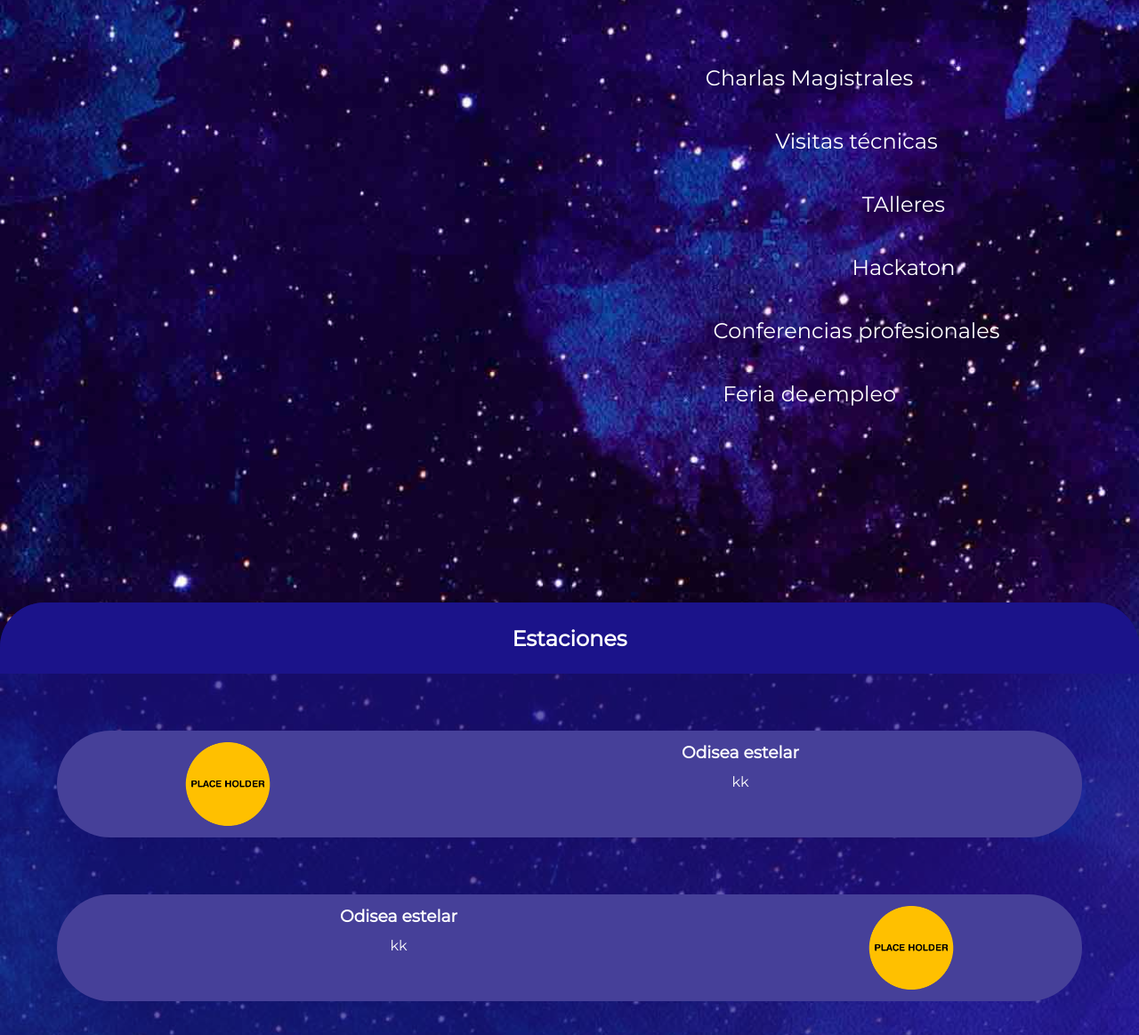
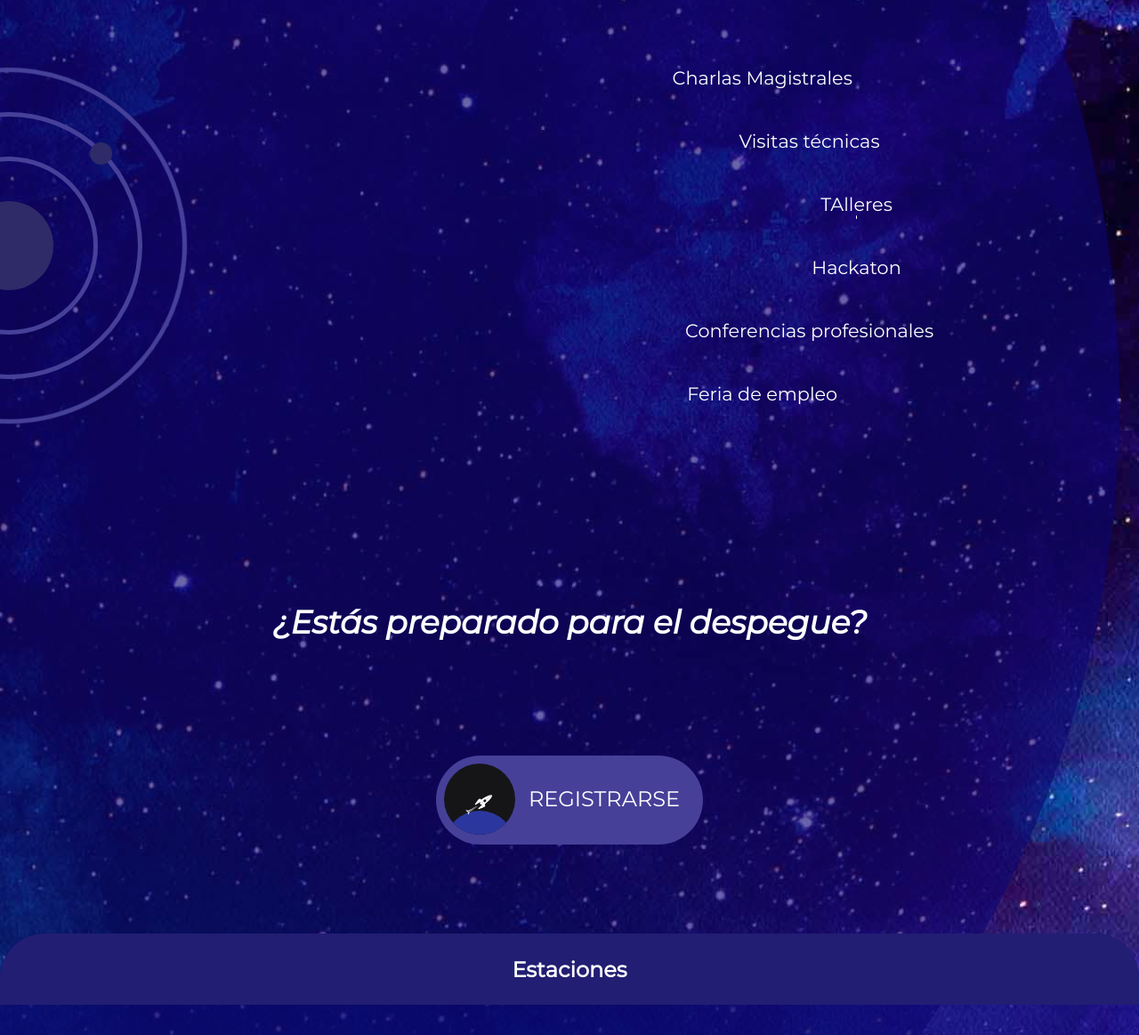
Before and after one commit to Noelia-Elizabeth/pruevas, a plain HTML site: page index.html in a window 1280 px wide. Shown: the part 324-1487 px from the top of the page at 89% size. Drawn offline with Linux system fonts and the light colour scheme; files that its build step writes are made by us from their sources.

Commit message:
new new home

```diff
--- a/css/generales.css
+++ b/css/generales.css
@@ -63,3 +63,120 @@ button{
     border-style: hidden;
     font-size: 2.5rem;
 }
+
+
+.hyperspan {
+    position: absolute;
+    width: 100%;
+    height: 100%;
+    left: 0;
+    top: 0;
+}
+.button {
+    position: relative;
+    height: 100px;
+    width: 300px;
+    z-index: 1;
+
+    border-radius: 50px;
+    background-color: var(--boton_input);
+
+    display: flex;
+    justify-content: left;
+
+    margin-left: auto;
+    margin-right: auto;
+    margin-top: 10%;
+}
+
+.button .texto {
+    position: relative;
+    top: -55%;
+    left: 13%;
+    z-index: 2;
+
+    font-size: 1.5rem;
+}
+
+
+.button .circle {
+    width: 80px;
+    height: 80px;
+    z-index: 1;
+
+    margin-top: 3%;
+    margin-left: 3%;
+
+    background: #151518;
+    border-radius: 50%;
+
+    overflow: hidden;
+}
+
+.button .circle2 {
+    width: 80px;
+    height: 80px;
+
+    position: relative;
+    top: 30%;
+    z-index: 2;
+
+    background: #2b379f;
+    border-radius: 50%;
+}
+
+.button .rocket_container {
+    position: relative;
+    top: 40%;
+    z-index: 3;
+}
+
+.button svg {
+    height: 11px;
+    transform: rotate(-30deg);
+
+    position: relative;
+    top: 70%;
+}
+
+.button:hover .rocket_container {
+    animation: orbit 1s 1 ease-in-out;
+}
+
+.button:hover svg {
+    animation: toRight 1s 1 ease-in-out;
+}
+
+
+@keyframes toRight {
+    0% {
+        left: 0%;
+    }
+
+    25% {
+        left: 100%;
+    }
+
+    50% {
+        left: 100%;
+    }
+
+    100% {
+        left: 0%;
+        transform: rotate(-180deg);
+    }
+}
+
+@keyframes orbit {
+    0% {
+        transform: rotate(0deg);
+    }
+
+    50% {
+        transform: rotate(-150deg);
+    }
+
+    100% {
+        transform: rotate(-220deg);
+    }
+}
--- a/css/home.css
+++ b/css/home.css
@@ -89,3 +89,10 @@ article .img{
     grid-column: 3/4;
     grid-row: 1/3;;
 }
+
+
+#registrarse{
+    margin-top: 200px;
+    background-color: transparent;
+    font-size: 1.5rem;
+}
--- a/css/menuSection.css
+++ b/css/menuSection.css
@@ -6,9 +6,8 @@
 ul {
     list-style-type: none;
 
-    font-size: 1.5rem;
+    font-size: 1.3rem;
     text-align: center;
-
     margin-left: 10px;
 
     display: grid;
@@ -21,19 +20,17 @@ li {
     height: 66px;
 
     display: flex;
-    flex-wrap: wrap;
-    flex-direction: column;
+    align-items: center;
     justify-content: center;
-    align-items: center;
 }
 #uno, #seis{
+    grid-column: 5/13;
+}
+#dos, #cinco{
     grid-column: 6/13;
 }
-#dos, #cinco{
+#tres, #cuatro{
     grid-column: 7/13;
-}
-#tres, #cuatro{
-    grid-column: 8/13;
 }
 #uno{
     grid-row: 1;
@@ -74,3 +71,102 @@ ul :active .line_container {
     padding-right: 50%;
     transition: padding-right 0.3s, padding-left 0.3s;
 }
+
+
+
+.sistema_solar {
+    display: flex;
+    justify-content: center;
+
+    position: absolute;
+    top: 550px;
+    left: -40px;
+}
+
+.sol {
+    background: var(--sol_planetas);
+    border-radius: 100%;
+    width: 100px;
+    height: 100px;
+    z-index: 1;
+}
+
+.planet {
+    background: var(--sol_planetas);
+    border-radius: 100%;
+    width: 25px;
+    height: 25px;
+}
+
+.orbits {
+    border: 5px solid var(--orbitas);
+    position: absolute;
+    border-radius: 100%;
+
+    animation: orbiting infinite linear;
+}
+
+.fondo {
+    background-color: var(--fondoTargeta);
+    width: 195vw;
+    height: 195vw;
+    margin: -80vw;
+
+    position: absolute;
+    z-index: -1;
+    border-radius: 100%;
+}
+
+.planet_container {
+    height: 100%;
+}
+
+.orbit_1 {
+    width: 200px;
+    height: 200px;
+    margin: -50px auto;
+
+    animation-duration: 10s;
+}
+
+.orbit_1 .planet {
+    margin: 5%;
+}
+
+.orbit_1 .planet_container {
+    transform: rotate(60deg);
+}
+
+.orbit_2 {
+    width: 300px;
+    height: 300px;
+    margin: -100px auto;
+
+    animation-duration: 20s;
+}
+
+.orbit_2 .planet {
+    margin: 10%;
+}
+
+.orbit_3 {
+    width: 400px;
+    height: 400px;
+    margin: -150px auto;
+
+    animation-duration: 15s;
+}
+
+.orbit_3 .planet {
+    margin-left: 26%;
+}
+
+.orbit_3 .planet_container {
+    transform: rotate(120deg);
+}
+
+@keyframes orbiting {
+    to {
+        transform: rotate(360deg);
+    }
+}
--- a/css/variables.css
+++ b/css/variables.css
@@ -1,11 +1,12 @@
 :root {
     --boton_input: #464099;     /* fondo de botones, inputs y articles */
     --fondoTitulo: #46409996;   /* fondo del titulo para login, ingresar */
-    --fondoTituloHome: #151518f3;  /* fondo del titulo de home */
-    --fondoTargeta: #1b138aa9;     /* fondo de la tarjeta del login, fondo de las secciones de home y fondo del sistema solar de home */
-    --fondoTituloTargeta: #1b138a;  /* fondo del h2 en las secciones de home */
+    --fondoTituloHome: rgba(21, 21, 24, 0.90);  /* fondo del titulo de home */
+    --fondoTargeta: rgba(10, 5, 115, 0.6);     /* fondo de la tarjeta del login, fondo de las secciones de home y fondo del sistema solar de home */
+    --fondoTituloTargeta: #221E73;  /* fondo del h2 en las secciones de home */
     --fondoLogo: #393386d0;
     --sol_planetas: #2f2b69;
+    --orbitas: rgba(70, 64, 153, 1);
     --texto1: #ffffff;   /* color de texto general */
     --texto2: #c9c9c9;   /* usado en links y placeholder */
 }
--- a/index.html
+++ b/index.html
@@ -21,6 +21,25 @@
     </header>
     <main>
         <section id="menu">
+            <div class="sistema_solar">
+                <div class="sol"></div>
+                <div class="fondo"></div>
+                <div class="orbits orbit_1">
+                    <div class="planet_container">
+                        <div class="planet"></div>
+                    </div>
+                </div>
+                <div class="orbits orbit_2">
+                    <div class="planet_container">
+                        <div class="planet"></div>
+                    </div>
+                </div>
+                <div class="orbits orbit_3">
+                    <div class="planet_container">
+                        <div class="planet"></div>
+                    </div>
+                </div>
+            </div>
             <ul>
                 <li id="uno">
                     <div>
@@ -61,7 +80,18 @@
             </ul>
         </section>
         <section id="registrarse">
-
+            <h1>¿Estás preparado para el despegue?</h1>
+            <div class="button">
+                <a href="" class="hyperspan">
+                    <div class="circle">
+                        <div class="rocket_container">
+                            <svg id="Layer_1" data-name="Layer 1" xmlns="http://www.w3.org/2000/svg" viewBox="0 0 203.37 64.98"><defs><style>.cls-1{fill:#fff;}.cls-2{fill:#151518;}</style></defs><title>Screenshot 2022-04-23 225255</title><path class="cls-1" d="M247.21,86.91l37.47-16.2s8.66-3,11.06,3.73,6.56,7.85,10.49,7.37S359.94,75,378,92.18L279.18,104l-.33-6.51,6-1.17-.48-4-35.69.6Z" transform="translate(-174.58 -70.05)"/><path class="cls-1" d="M252.12,128.08,292.35,135s9.13.87,9.88-6.22,4.52-9.18,8.46-9.63,53.81-6,67.26-27L279.18,104l1.21,6.4,6.1-.27.47,4L252.14,122Z" transform="translate(-174.58 -70.05)"/><circle class="cls-2" cx="141.51" cy="30.13" r="9.06"/><path class="cls-1" d="M260,104.67l-82.28,2-3.15-23.85s4.26,19.72,24.06,19.77S260,104.67,260,104.67Z" transform="translate(-174.58 -70.05)"/><path class="cls-1" d="M260.35,108l-82.28,2-2,24s3.3-19.91,23.07-20.92S260.35,108,260.35,108Z" transform="translate(-174.58 -70.05)"/></svg>
+                        </div>
+                        <div class="circle2"></div>
+                    </div>
+                    <div class="texto"> REGISTRARSE </div>
+                </a>
+            </div>
         </section>
         <section id="estaciones">
             <h2> Estaciones </h2>
```
